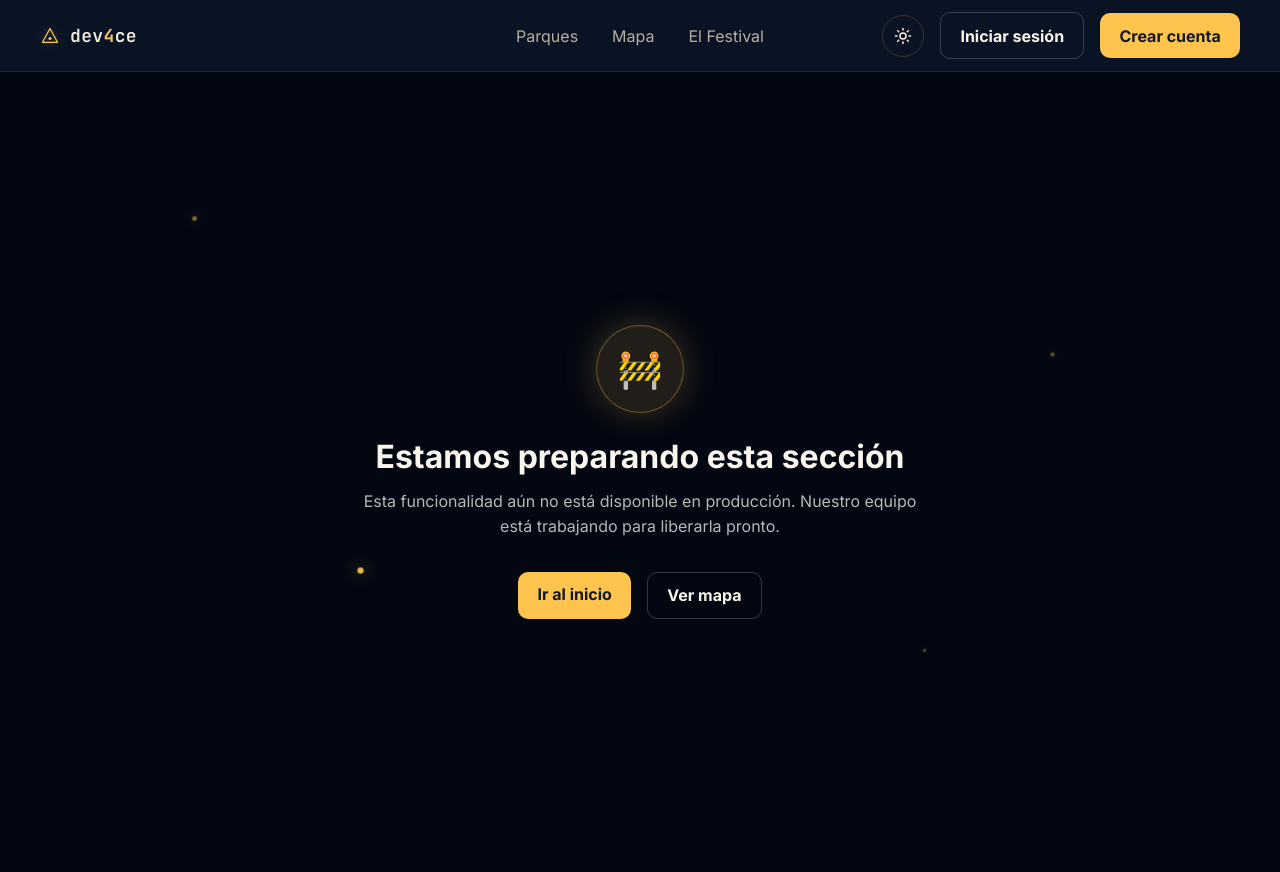
After one commit to Xpartiel/Dev4ce, a Django app: page /en-construccion/ in a window 1280 px wide. The commit adds this page. Run offline with Django 5.2, Linux system fonts and the light colour scheme; parts of the project's set-up code (start-up, migrations or seed data) failed here and were passed over.

Commit message:
Se crea pantalla de sitio en construcción y se modulariza el menú lateral de las pantallas admin

```diff
--- a/apps/core/static/core/css/styles.css
+++ b/apps/core/static/core/css/styles.css
@@ -2722,3 +2722,117 @@ textarea {
 .admin-form-page .admin-panel {
     width: 100%;
 }
+
+.special-state {
+  min-height: 100vh;
+  background: #030712;
+  color: #f8f5ec;
+  display: flex;
+  align-items: center;
+  justify-content: center;
+  padding: 2rem;
+  position: relative;
+  overflow: hidden;
+}
+
+.special-card {
+  max-width: 560px;
+  text-align: center;
+  z-index: 2;
+}
+
+.special-icon {
+  width: 88px;
+  height: 88px;
+  margin: 0 auto 1.5rem;
+  border-radius: 50%;
+  background: rgba(255, 190, 75, 0.12);
+  border: 1px solid rgba(255, 190, 75, 0.35);
+  display: flex;
+  align-items: center;
+  justify-content: center;
+  font-size: 2.3rem;
+  box-shadow: 0 0 35px rgba(255, 190, 75, 0.25);
+}
+
+.special-card h1 {
+  font-size: 2rem;
+  margin-bottom: 0.8rem;
+}
+
+.special-card p {
+  color: #b8b8b8;
+  line-height: 1.6;
+  margin-bottom: 2rem;
+}
+
+.special-actions {
+  display: flex;
+  gap: 1rem;
+  justify-content: center;
+  flex-wrap: wrap;
+}
+
+.btn-primary,
+.btn-secondary {
+  padding: 0.8rem 1.2rem;
+  border-radius: 10px;
+  text-decoration: none;
+  font-weight: 700;
+}
+
+.btn-primary {
+  background: #ffc44d;
+  color: #111827;
+}
+
+.btn-secondary {
+  background: transparent;
+  color: #f8f5ec;
+  border: 1px solid rgba(255, 255, 255, 0.2);
+}
+
+.fireflies span {
+  position: absolute;
+  width: 5px;
+  height: 5px;
+  background: #ffc44d;
+  border-radius: 50%;
+  box-shadow: 0 0 15px #ffc44d;
+  animation: glow 3s infinite ease-in-out;
+}
+
+.fireflies span:nth-child(1) {
+  top: 18%;
+  left: 15%;
+}
+
+.fireflies span:nth-child(2) {
+  top: 35%;
+  right: 18%;
+  animation-delay: 1s;
+}
+
+.fireflies span:nth-child(3) {
+  bottom: 25%;
+  left: 28%;
+  animation-delay: 1.8s;
+}
+
+.fireflies span:nth-child(4) {
+  bottom: 18%;
+  right: 30%;
+  animation-delay: 0.5s;
+}
+
+@keyframes glow {
+  0%, 100% {
+    opacity: 0.25;
+    transform: scale(0.8);
+  }
+
+  50% {
+    opacity: 1;
+    transform: scale(1.3);
+  }
+}
--- /dev/null
+++ b/apps/core/templates/core/en_construccion.html
@@ -0,0 +1,44 @@
+{% extends "core/base.html" %}
+{% load static %}
+
+{% block title %}Sección en construcción{% endblock %}
+
+{% block content %}
+<section class="special-state construction-state">
+  <div class="fireflies">
+    <span></span>
+    <span></span>
+    <span></span>
+    <span></span>
+  </div>
+
+  <div class="special-card">
+    <div class="special-icon">
+      🚧
+    </div>
+
+    <h1>Estamos preparando esta sección</h1>
+
+    <p>
+      Esta funcionalidad aún no está disponible en producción.
+      Nuestro equipo está trabajando para liberarla pronto.
+    </p>
+
+    <div class="special-actions">
+      {% if user.is_authenticated %}
+          <a href="{% url 'admin_dashboard' %}" class="btn-primary">
+              Volver al panel
+          </a>
+      {% else %}
+          <a href="{% url 'landing' %}" class="btn-primary">
+              Ir al inicio
+          </a>
+      {% endif %}
+
+      <a href="{% url 'mapa_cliente' %}" class="btn-secondary">
+        Ver mapa
+      </a>
+    </div>
+  </div>
+</section>
+{% endblock %}
--- /dev/null
+++ b/apps/core/urls.py
@@ -0,0 +1,8 @@
+from django.urls import path
+from . import views
+
+app_name = "core"
+
+urlpatterns = [
+    path("en-construccion/", views.en_construccion, name="en_construccion"),
+]
--- a/apps/core/views.py
+++ b/apps/core/views.py
@@ -1,3 +1,4 @@
 from django.shortcuts import render
 
-# Create your views here.
+def en_construccion(request):
+    return render(request, "core/en_construccion.html")
--- a/apps/reservaciones/views.py
+++ b/apps/reservaciones/views.py
@@ -324,6 +324,7 @@ def admin_dashboard(request):
 
     return render(request, "reservaciones/admin_dashboard.html", {
 
+        "active_admin": "panel",
         "total_reservaciones": total_reservaciones,
         "ingresos": ingresos,
         "total_parques": total_parques,
--- a/config/urls.py
+++ b/config/urls.py
@@ -22,6 +22,7 @@ from django.conf.urls.static import static
 urlpatterns = [
     path('admin/', admin.site.urls),
     path("", include("apps.parques.urls")),
+    path("", include("apps.core.urls")),
     path("usuarios/", include("apps.usuarios.urls")),
     path("cliente/", include("apps.reservaciones.urls")),
 ]
```
Also changed, not shown: apps/reservaciones/templates/reservaciones/_admin_sidebar.html (added, +20 -0 lines), apps/reservaciones/templates/reservaciones/admin_calendario.html (+1 -22 lines), apps/reservaciones/templates/reservaciones/admin_dashboard.html (+1 -22 lines), apps/reservaciones/templates/reservaciones/admin_parques.html (+1 -34 lines), apps/reservaciones/templates/reservaciones/admin_reservaciones.html (+1 -24 lines).
